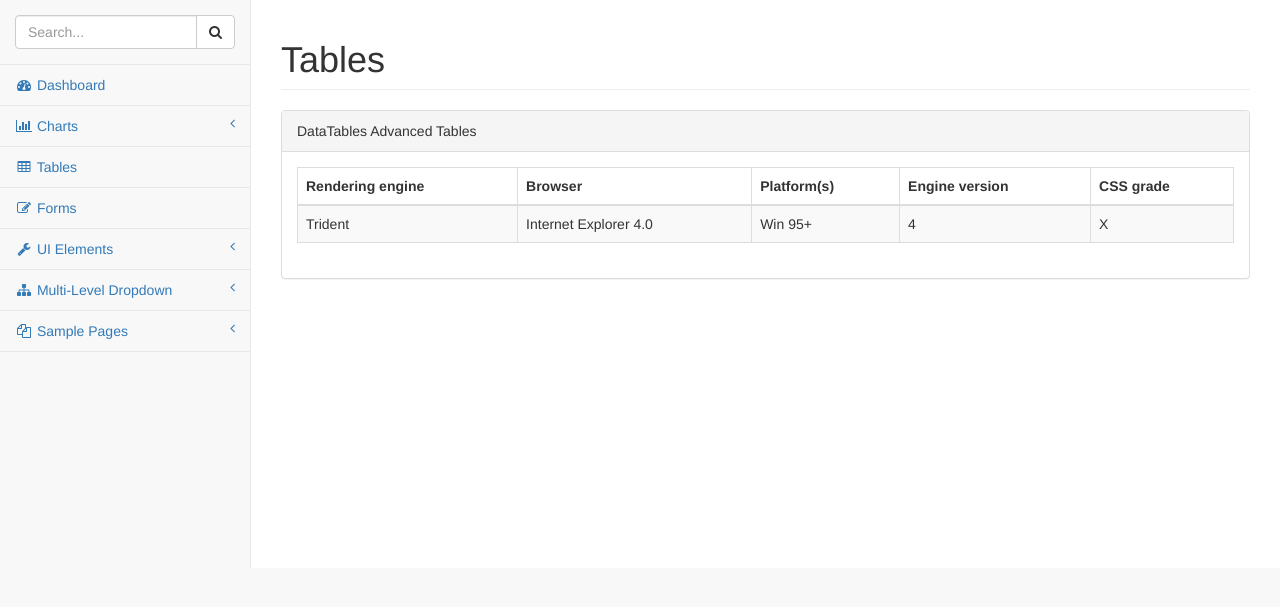
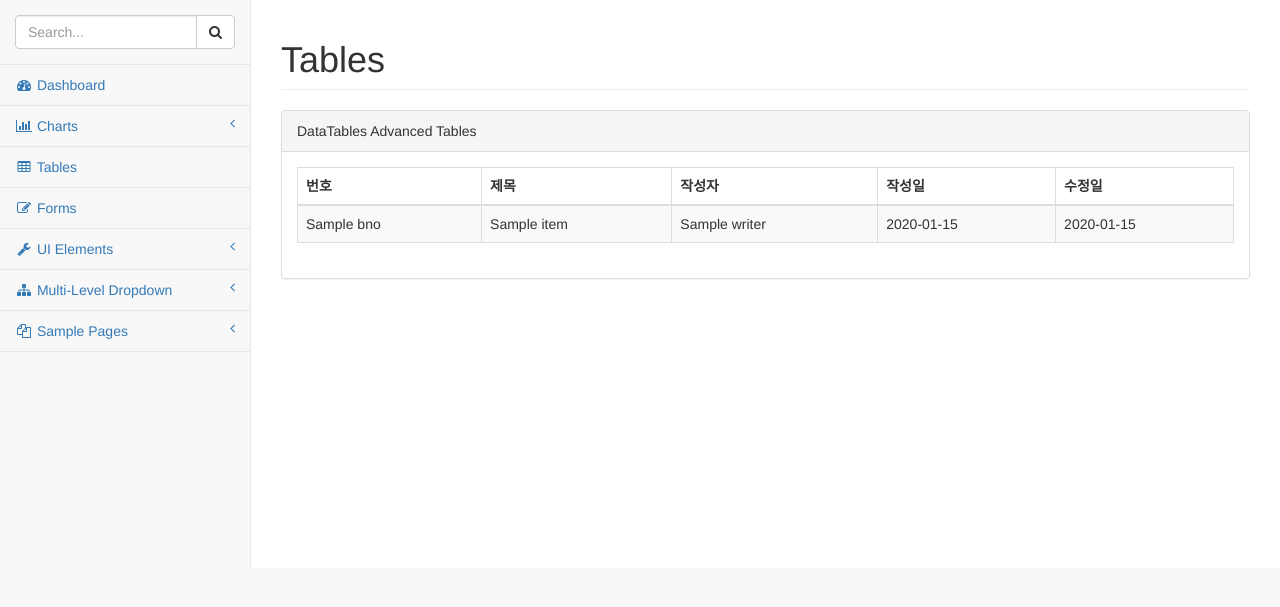
Before and after one commit to Parkshouzhen/springLegacy, a Java web app: template ex02/src/main/webapp/WEB-INF/views/board/list.jsp in a window 1280 px wide. Shown: the part 51-658 px from the top of the page. Run offline with Spring Boot 4, a stand-in JSP engine, Linux system fonts and the light colour scheme; the template is opened without the code that fills it: most values are stand-ins (such as "Sample title", 1, 10 or a date in 2020); some libraries are stand-ins or nearby versions.

Commit message:
db에 있는 게시물 출력

```diff
--- a/ex02/sql.sql
+++ b/ex02/sql.sql
@@ -6,7 +6,7 @@ title varchar2(200) not null,
 content varchar2(2000) not null,
 writer varchar2(50) not null,
 regDate date default sysdate,
-updteDate date default sysdate
+updateDate date default sysdate
 );
 
 select * from TBL_BOARD;
@@ -18,3 +18,5 @@ insert into TBL_BOARD values(seq_board.nextval, '첫게시물', '우왕 처음
 insert into TBL_BOARD values(seq_board.nextval, '두번째게시물', '우왕 두번째다!!', '박소분', sysdate, sysdate);
 
 drop table tbl_board;
+
+alter table tbl_board rename column updtedate to updateDate;
--- a/ex02/src/main/webapp/WEB-INF/views/board/list.jsp
+++ b/ex02/src/main/webapp/WEB-INF/views/board/list.jsp
@@ -1,6 +1,9 @@
 <%@page import="com.fasterxml.jackson.annotation.JsonInclude.Include"%>
 <%@ page language="java" contentType="text/html; charset=UTF-8"
 	pageEncoding="UTF-8"%>
+
+<%@ taglib uri="http://java.sun.com/jsp/jstl/core" prefix="c" %>
+<%@ taglib uri="http://java.sun.com/jsp/jstl/fmt" prefix="fmt" %>
 <%@include file="../includes/header.jsp"%>
 <div class="row">
 	<div class="col-lg-12">
@@ -19,21 +22,23 @@
 					>
 					<thead>
 						<tr>
-							<th>Rendering engine</th>
-							<th>Browser</th>
-							<th>Platform(s)</th>
-							<th>Engine version</th>
-							<th>CSS grade</th>
+							<th>번호</th>
+							<th>제목</th>
+							<th>작성자</th>
+							<th>작성일</th>
+							<th>수정일</th>
 						</tr>
 					</thead>
 					<tbody>
+					<c:forEach items="${list}" var="board">
 						<tr class="odd gradeX">
-							<td>Trident</td>
-							<td>Internet Explorer 4.0</td>
-							<td>Win 95+</td>
-							<td class="center">4</td>
-							<td class="center">X</td>
+							<td>${board.bno}</td>
+							<td>${board.title}</td>
+							<td>${board.writer}</td>
+							<td><fmt:formatDate pattern="yyyy-MM-dd" value= "${board.regDate}"/></td>
+							<td><fmt:formatDate pattern="yyyy-MM-dd" value= "${board.updateDate}"/></td>
 						</tr>
+					</c:forEach>
 					</tbody>
 				</table>
 				<!-- /.table-responsive -->
--- a/ex02/src/main/webapp/WEB-INF/views/includes/footer.jsp
+++ b/ex02/src/main/webapp/WEB-INF/views/includes/footer.jsp
@@ -6,11 +6,7 @@
 </div>
 <!-- /#wrapper -->
 
-<!-- jQuery -->
-<script
-  src="https://code.jquery.com/jquery-3.5.1.js"
-  integrity="sha256-QWo7LDvxbWT2tbbQ97B53yJnYU3WhH/C8ycbRAkjPDc="
-  crossorigin="anonymous"></script>
+
 
 <!-- Bootstrap Core JavaScript -->
 <script src="/resources/vendor/bootstrap/js/bootstrap.min.js"></script>
--- a/ex02/src/main/webapp/WEB-INF/views/includes/header.jsp
+++ b/ex02/src/main/webapp/WEB-INF/views/includes/header.jsp
@@ -42,6 +42,11 @@
         <script src="https://oss.maxcdn.com/libs/html5shiv/3.7.0/html5shiv.js"></script>
         <script src="https://oss.maxcdn.com/libs/respond.js/1.4.2/respond.min.js"></script>
     <![endif]-->
+<!-- jQuery -->
+<script
+  src="https://code.jquery.com/jquery-3.5.1.js"
+  integrity="sha256-QWo7LDvxbWT2tbbQ97B53yJnYU3WhH/C8ycbRAkjPDc="
+  crossorigin="anonymous"></script>
 <title>Insert title here</title>
 </head>
 <body>
```
